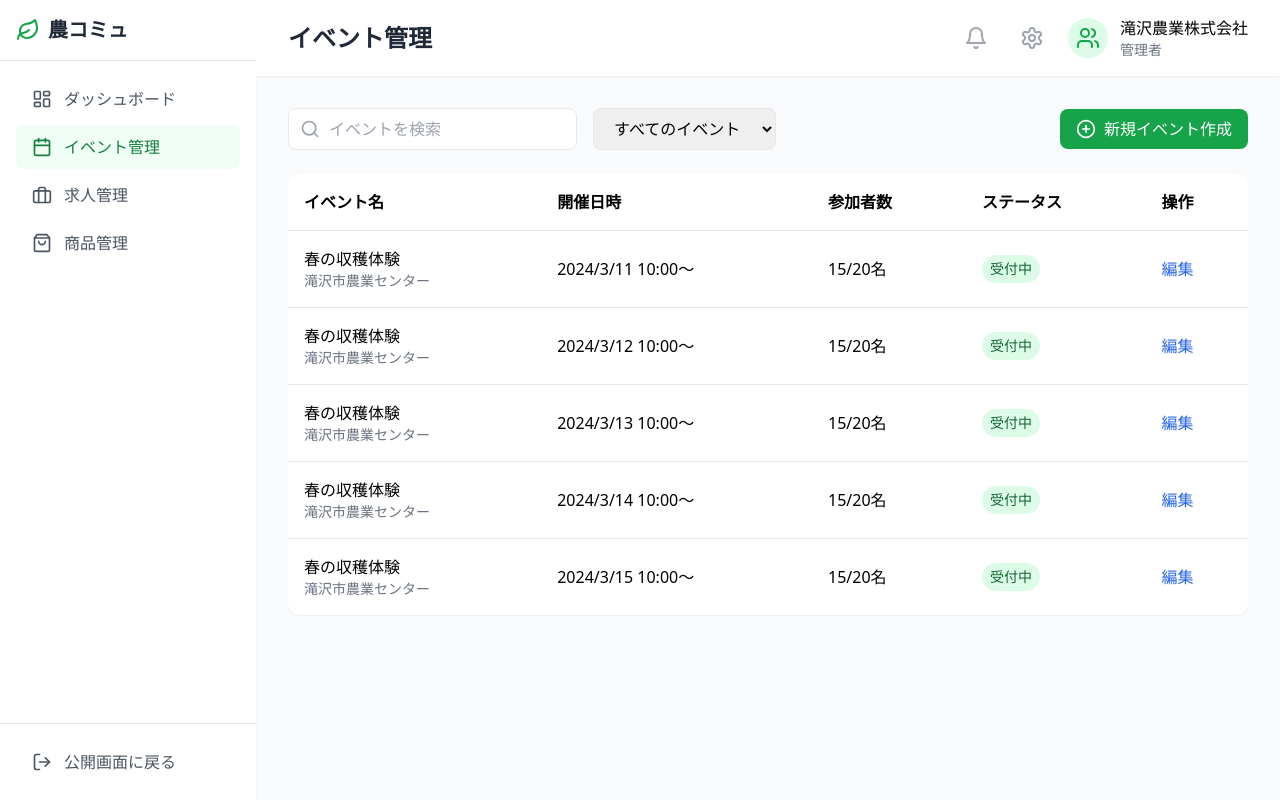
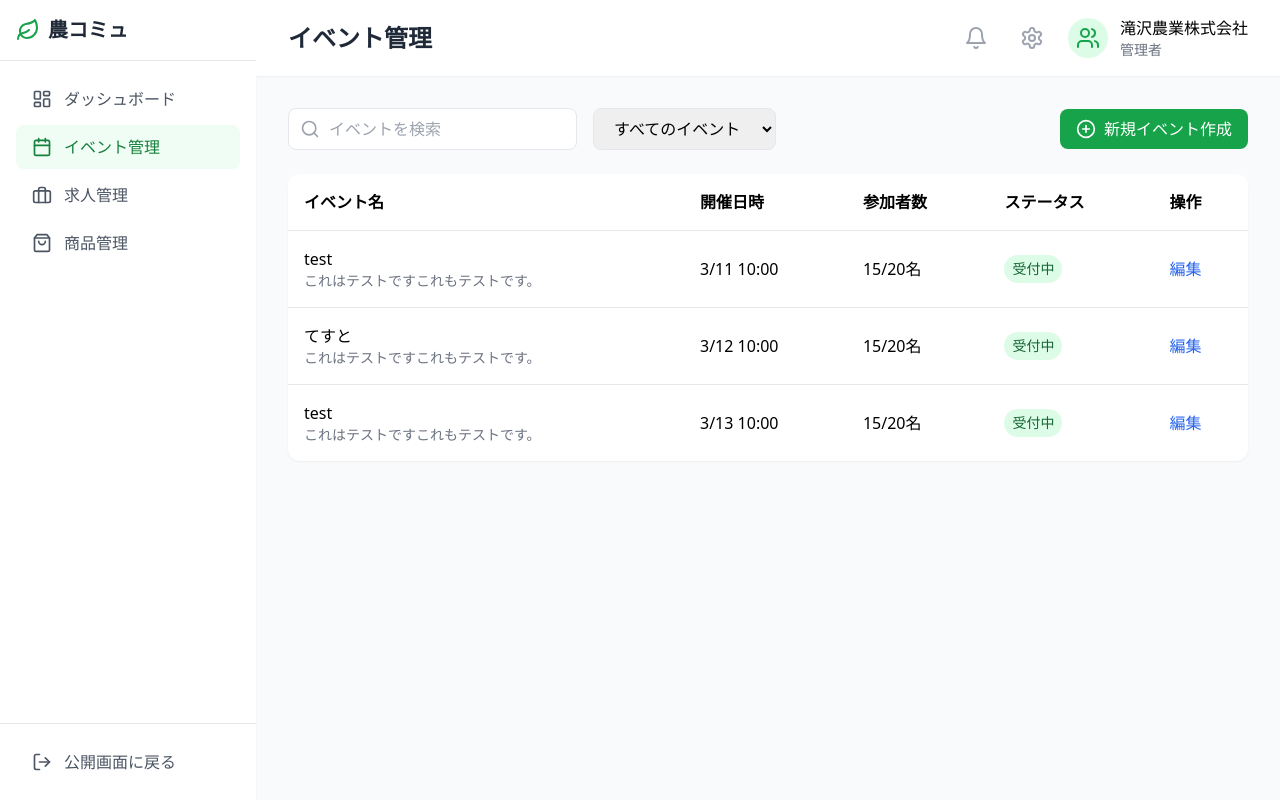
Before and after one commit to tsuchida-y/Takizawa_hackathon_ver7, a React (Vite) app: page /businessdashboard in a window 1280 px wide. Both pictures are taken after a click on the button "イベント管理". Built offline with nearby package versions, Linux system fonts and the light colour scheme.

Commit message:
JSONの統合

```diff
--- a/src/assets/events.json
+++ b/src/assets/events.json
@@ -3,6 +3,10 @@
         "date": {
             "month": 3,
             "day": 11
+        },
+        "time": {
+            "hour": 10,
+            "minute": 0
         },
         "title": "test",
         "place": "滝沢市",
@@ -13,6 +17,10 @@
             "month": 3,
             "day": 12
         },
+        "time": {
+            "hour": 10,
+            "minute": 0
+        },
         "title": "てすと",
         "place": "盛岡市",
         "text": ["これはテストです","これもテストです。"]
@@ -21,6 +29,10 @@
             "month": 3,
             "day": 13
         },
+        "time": {
+            "hour": 10,
+            "minute": 0
+        },
         "title": "test",
         "place": "滝沢市",
         "text": ["これはテストです","これもテストです。"]
--- a/src/compornent/Events.tsx
+++ b/src/compornent/Events.tsx
@@ -1,5 +1,6 @@
 import { PlusCircle, Search } from 'lucide-react';
 import React, { useState } from 'react';
+import events from "../assets/events.json";
 
 const Events = () => {
 
@@ -44,13 +45,14 @@ const Events = () => {
                     </tr>
                   </thead>
                   <tbody>
-                    {[1, 2, 3, 4, 5].map((i) => (
-                      <tr key={i} className="border-b last:border-0">
+                    {events.slice(0, 3).map((event, index) => (
+                      <tr key={index} className="border-b last:border-0">
                         <td className="p-4">
-                          <div className="font-medium">春の収穫体験</div>
-                          <div className="text-sm text-gray-500">滝沢市農業センター</div>
+                          <div className="font-medium">{event.title}</div>
+                          <div className="text-sm text-gray-500">{event.text}</div>
                         </td>
-                        <td className="p-4">2024/3/1{i} 10:00〜</td>
+                        <td className="p-4">
+                          {event.date.month}/{event.date.day} {event.time.hour}:{event.time.minute < 10 ? '0' + event.time.minute : event.time.minute}</td>
                         <td className="p-4">15/20名</td>
                         <td className="p-4">
                           <span className="inline-block px-2 py-1 bg-green-100 text-green-800 rounded-full text-sm">
--- a/src/compornent/Jobs.tsx
+++ b/src/compornent/Jobs.tsx
@@ -1,5 +1,6 @@
 import { PlusCircle, Search } from 'lucide-react';
 import React, { useState } from 'react';
+import jobs from "../assets/jobs.json"
 
 const Jobs = () => {
 
@@ -44,14 +45,16 @@ const Jobs = () => {
                         </tr>
                     </thead>
                     <tbody>
-                        {[1, 2, 3, 4, 5].map((i) => (
-                        <tr key={i} className="border-b last:border-0">
+                        {jobs.slice(0,3).map((job, index) => (
+                            <tr key={index} className="border-b last:border-0">
                             <td className="p-4">
-                            <div className="font-medium">いちご収穫スタッフ</div>
-                            <div className="text-sm text-gray-500">短期アルバイト</div>
+                            <div className="font-medium">{job.title}</div>
+                                {job.genre.map((data, index) => (
+                                <div key={index} className="text-sm text-gray-500">{data}</div>
+                            ))}
                             </td>
-                            <td className="p-4">時給1,200円〜</td>
-                            <td className="p-4">3件</td>
+                            <td className="p-4">{job.salary}</td>
+                            <td className="p-4">{job.number}</td>
                             <td className="p-4">
                             <span className="inline-block px-2 py-1 bg-green-100 text-green-800 rounded-full text-sm">
                                 募集中
--- a/src/compornent/Products.tsx
+++ b/src/compornent/Products.tsx
@@ -1,5 +1,6 @@
 import { PlusCircle, Search } from 'lucide-react';
 import React, { useState } from 'react';
+import products from "../assets/products.json";
 
 const Products = () => {
 
@@ -34,18 +35,18 @@ const Products = () => {
                         </div>
 
                         <div className="grid grid-cols-4 gap-6">
-                          {[1, 2, 3, 4, 5, 6, 7, 8].map((i) => (
-                            <div key={i} className="bg-white rounded-xl shadow-sm overflow-hidden">
+                          {products.map((product, index) => (
+                            <div key={index} className="bg-white rounded-xl shadow-sm overflow-hidden">
                               <img
-                                src="https://images.unsplash.com/photo-1557844352-761f2565b576?auto=format&fit=crop&q=80&w=300"
+                                src={product.picture.path}
                                 alt="商品画像"
                                 className="w-full h-40 object-cover"
                               />
                               <div className="p-4">
-                                <h3 className="font-medium">採れたて野菜セット</h3>
-                                <p className="text-sm text-gray-500 mb-2">在庫: 20セット</p>
+                                <h3 className="font-medium">{product.name}</h3>
+                                <p className="text-sm text-gray-500 mb-2">在庫: {product.stock}</p>
                                 <div className="flex items-center justify-between">
-                                  <span className="font-medium">¥2,980</span>
+                                  <span className="font-medium">¥{product.price}</span>
                                   <button className="text-blue-600 hover:text-blue-800">編集</button>
                                 </div>
                               </div>
--- a/src/pages/App.tsx
+++ b/src/pages/App.tsx
@@ -50,7 +50,7 @@ function App() {
         {/* Hero Section */}
         <div className="relative rounded-2xl overflow-hidden mb-12">
           <img
-            src="https://images.unsplash.com/photo-1625246333195-78d9c38ad449?auto=format&fit=crop&q=80&w=1920"
+            src="https://cdn.projectdesign.jp/uploads/2024/02/28/idfaZUZGqZ2HMRMRefdk21tmeozJ71WRPb4hwPti.jpg"
             alt="農園の風景"
             className="w-full h-[400px] object-cover"
           />
```
